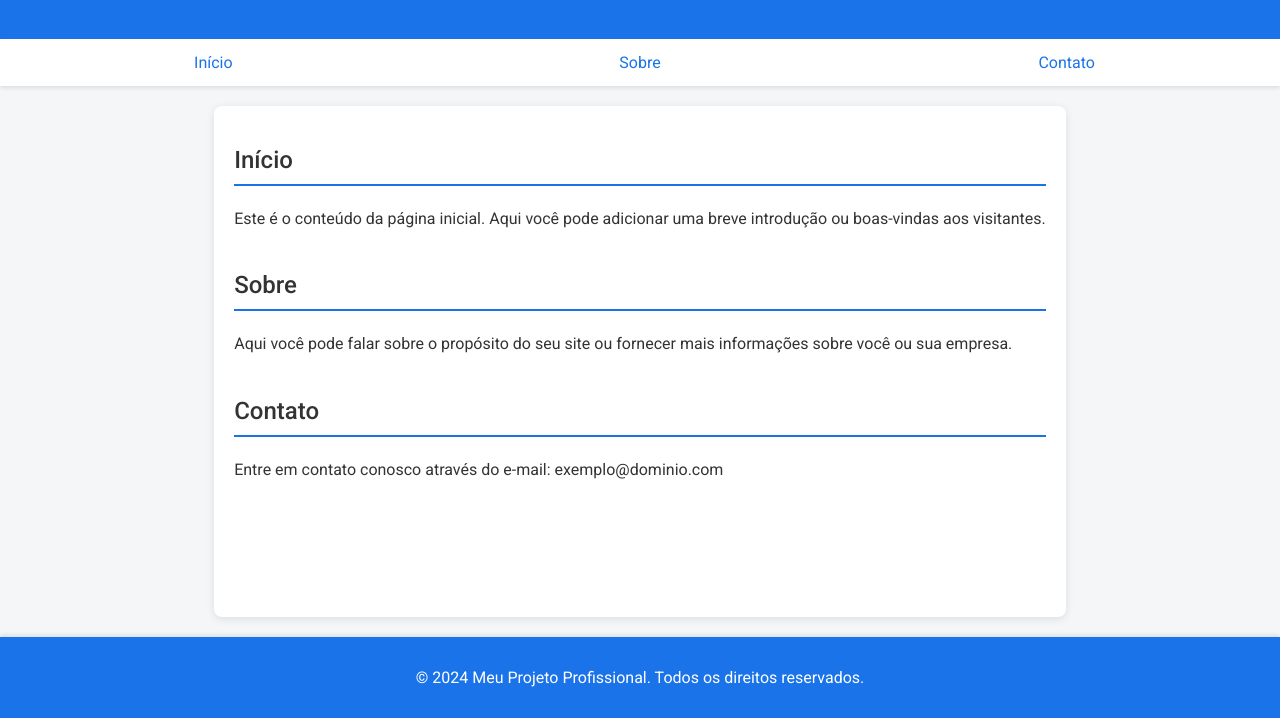
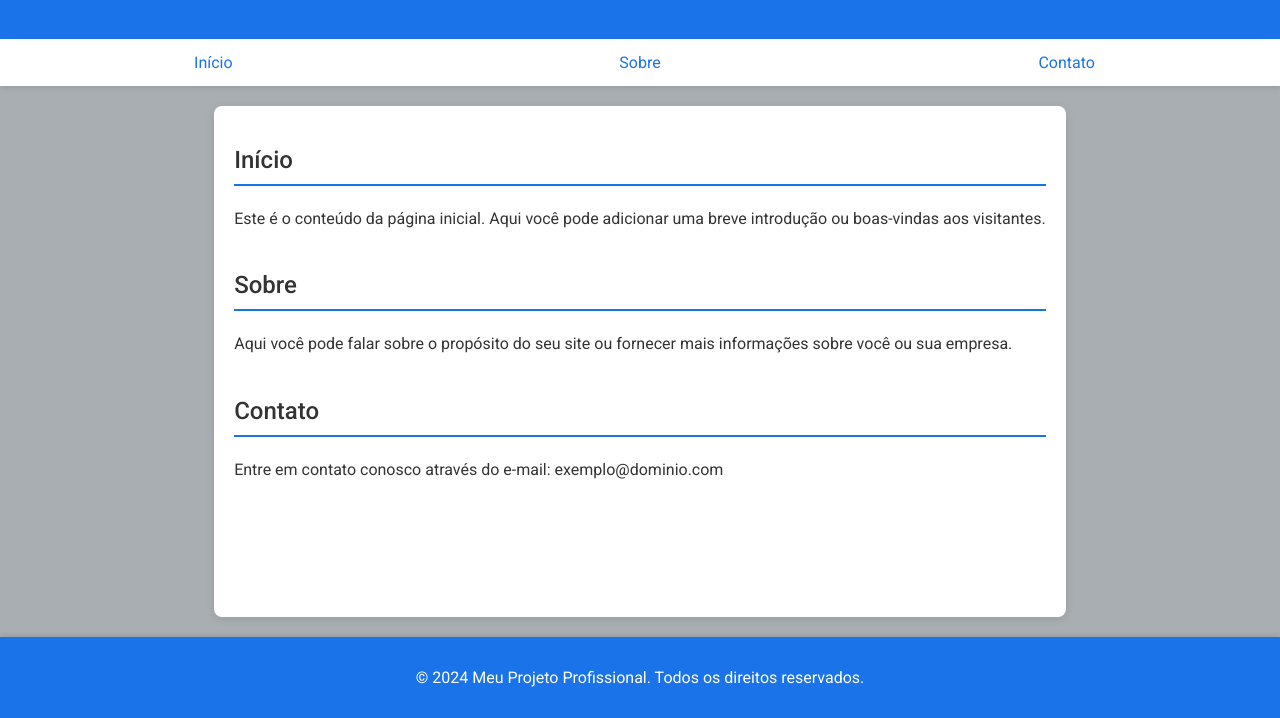
Before and after one commit to pedrohpiri/Deveclub, a plain HTML site: page index.html in a window 1280 px wide. Shown: the part 82-800 px from the top of the page. Drawn offline with Linux system fonts and the light colour scheme.

Commit message:
alteração no background do body

```diff
--- a/index.html
+++ b/index.html
@@ -14,7 +14,7 @@
             display: flex;
             flex-direction: column;
             min-height: 100vh;
-            background-color: #f4f6f8;
+            background-color: #a9aeb2;
             color: #333;
         }
 
```
